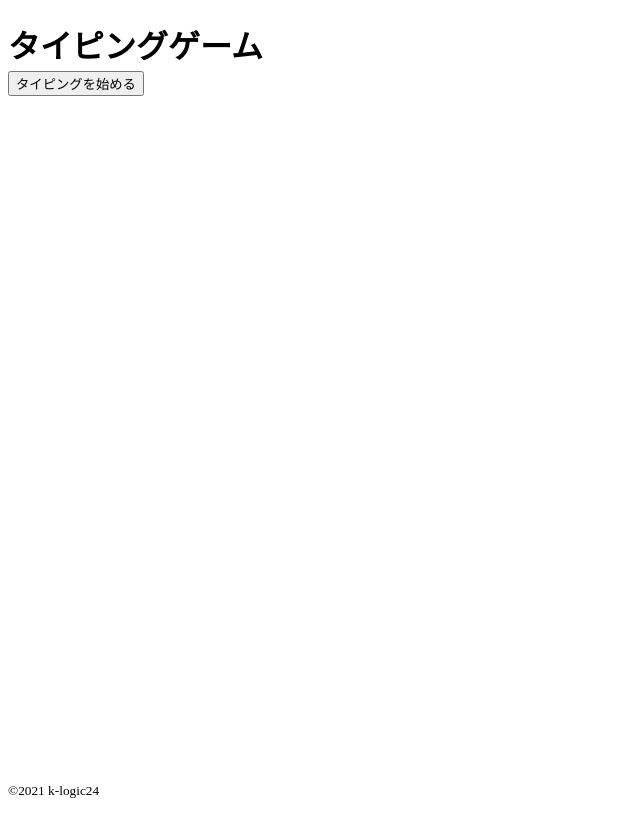
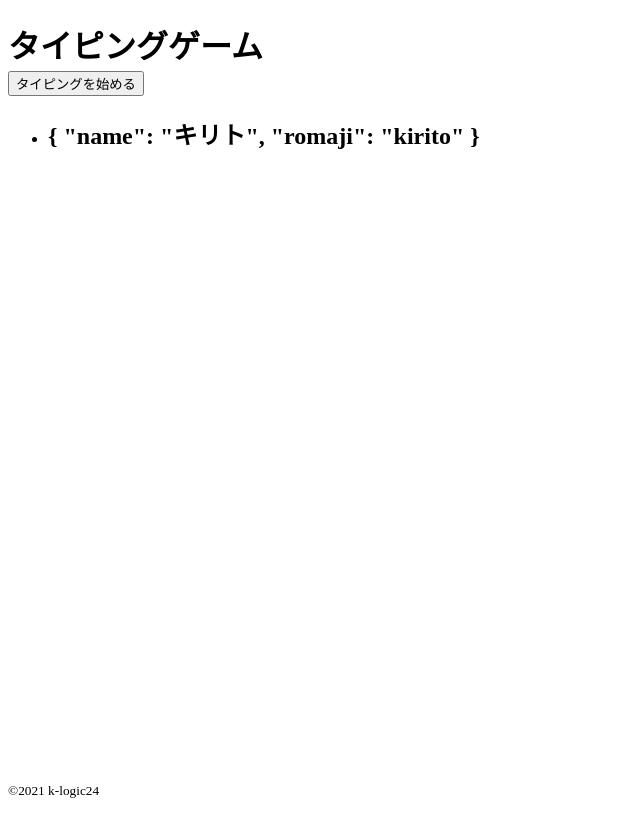
Before and after one commit to wataruhigasi/typing-game, a Vue app: page /about in a window 1280 px wide. Shown: the whole page, without its empty margins (0-640 px from the left). Built offline with nearby package versions, Linux system fonts and the light colour scheme.

Commit message:
ランダム問題表示

```diff
--- a/src/App.vue
+++ b/src/App.vue
@@ -9,15 +9,20 @@
 </template>
 
 <script lang="ts">
-import { defineComponent } from 'vue'
+import { defineComponent, provide } from 'vue'
 import Footer from '@/components/Footer.vue'
 import Header from './components/Header.vue'
 import Game from './pages/Game.vue'
+import TypingKey from '@/result/Typing-key'
+import { Typing } from '@/result/Typing'
 
   export default defineComponent({
   name: 'App',
   components: { Footer, Header, Game },
   pages: { Game },
+  setup () {
+    provide(TypingKey, Typing())
+  }
   })
 </script>
 
--- /dev/null
+++ b/src/components/GameState.vue
@@ -0,0 +1,27 @@
+<template>
+    <div>
+        <ul>
+            <li class="text-center">
+                <h2 class="font-bold text-2xl">{{ selectedCharacterData }}</h2>
+            </li>
+        </ul>
+    </div>
+</template>
+
+<script lang="ts">
+import { inject, defineComponent } from 'vue'
+
+import TypingKey from '@/result/Typing-key'
+import { TypingStore } from '@/result/Typing'
+
+export default defineComponent({
+    setup() {
+        console.log('Aa')
+        const { selectedCharacterData } = inject(TypingKey) as TypingStore
+        console.log('be')
+        return {
+            selectedCharacterData
+        }
+    }
+})
+</script>
--- /dev/null
+++ b/src/interface.ts
@@ -0,0 +1,16 @@
+import { ComputedRef, ToRefs } from 'vue'
+
+interface InputObject {
+    name: string,
+    romaji: string,
+}
+
+interface StateProps {
+    characterData: InputObject[]
+}
+
+type ReturnStateProps = {
+    selectedCharacterData: ComputedRef<InputObject>
+} & ToRefs<StateProps>
+
+export {InputObject, StateProps, ReturnStateProps}
--- a/src/pages/Game.vue
+++ b/src/pages/Game.vue
@@ -1,6 +1,7 @@
 <template>
     <div class="w-full">
         <GameBotton />
+        <GameState />
     </div>
 </template>
 
@@ -8,11 +9,13 @@
 import { defineComponent } from 'vue'
 
 import GameBotton from '@/components/GameBotton.vue'
+import GameState from '@/components/GameState.vue'
 
 export default defineComponent({
     name: 'App',
     components: {
-        GameBotton
+        GameBotton,
+        GameState,
     },
 })
 </script>
--- /dev/null
+++ b/src/result/Typing-key.ts
@@ -0,0 +1,6 @@
+import { InjectionKey } from 'vue'
+import { TypingStore } from '@/result/Typing'
+
+const TypingKey: InjectionKey<TypingStore> = Symbol('TypingStore')
+
+export default TypingKey
--- /dev/null
+++ b/src/result/Typing.ts
@@ -0,0 +1,21 @@
+import { computed, reactive, toRefs } from 'vue'
+
+import { StateProps, ReturnStateProps } from '@/interface'
+import { characterData } from '@/constants'
+
+export const Typing = (): ReturnStateProps => {
+    const defaultState: StateProps = {
+        characterData: JSON.parse(JSON.stringify(characterData))
+    }
+    console.log(characterData)
+    const state = reactive<StateProps>({ ...defaultState })
+    const randomNumber = computed(() => Math.floor(Math.random() * state.characterData.length))
+    const selectedCharacterData = computed(() => state.characterData[randomNumber.value])
+    console.log('selectedCharacterData', selectedCharacterData)
+    return {
+        ...toRefs(state),
+        selectedCharacterData,
+    }
+}
+
+export type TypingStore = ReturnType<typeof Typing>
```
